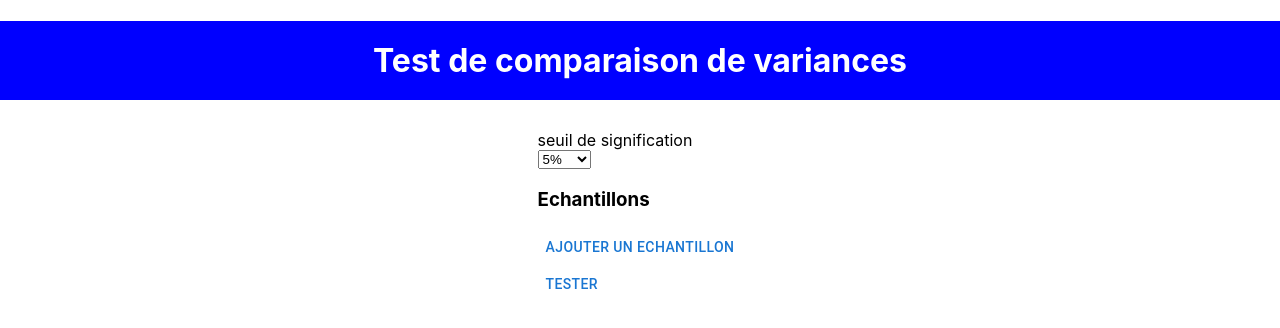
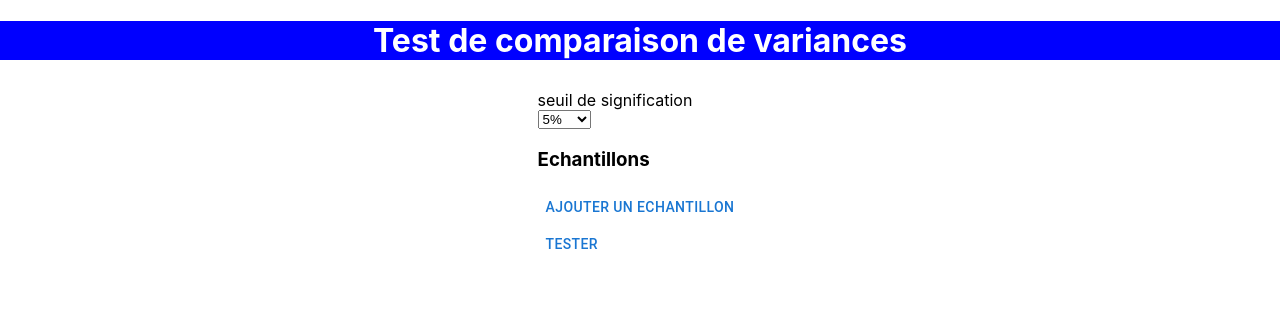
Before and after one commit to BrightkyEfoo/tp-data-analysis, a React (Create React App) app in the folder frontend/: page / in a window 1280 px wide. Shown: the top 328 px of the page. Built offline with nearby package versions, Linux system fonts and the light colour scheme.

Commit message:
Designdata

```diff
--- a/frontend/src/App.css
+++ b/frontend/src/App.css
@@ -14,7 +14,7 @@
 .title{
   background-color: blue;
   color: white;
-  padding: 20px;
+  padding: ;
 
 }
 
@@ -54,7 +54,6 @@
   }
 }
 
-
 .echantillon-container , .an-echan{
   margin: 8px;
 }
```
Also changed, not shown: 1 other file (tests, documents, lock files or other folders).
